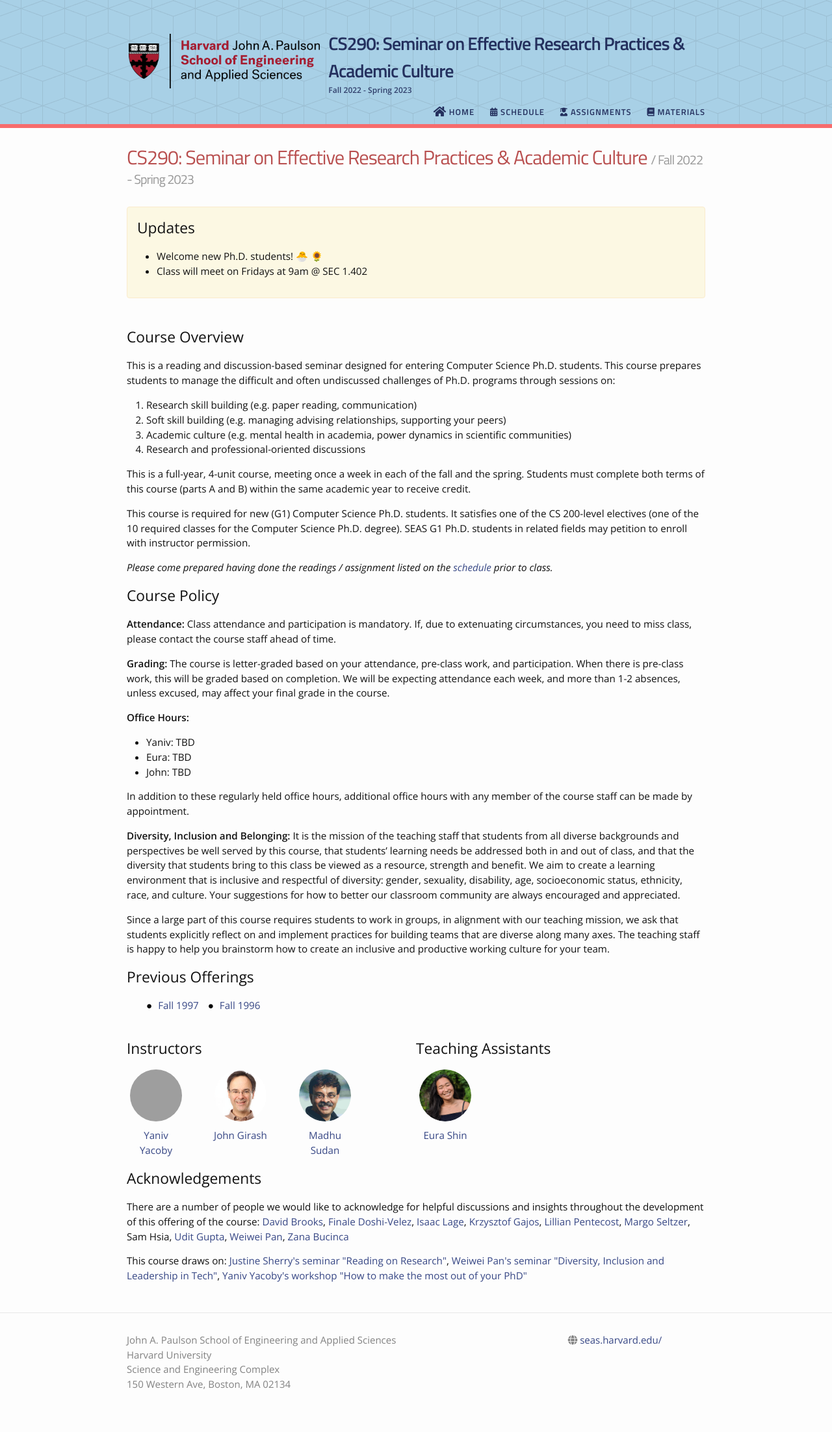
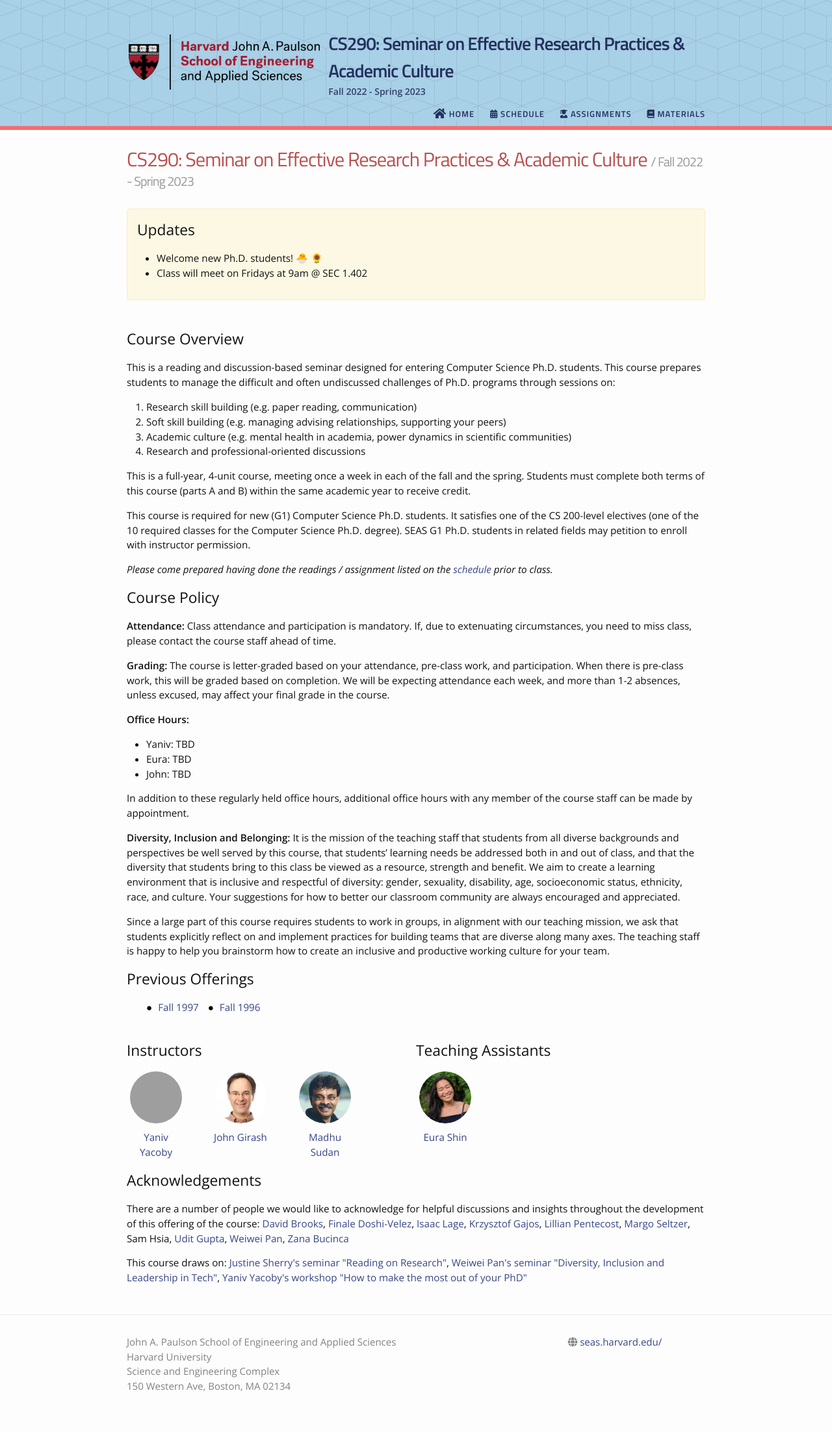
Before and after one commit to yanivyacoby/harvard-cs290, a Jekyll site: the page built from index.md, in a window 1280 px wide. Shown: the whole page at 65% size. Built offline with Jekyll 4.4.1, drawn with Linux system fonts in a browser that asks for light colours; nearby versions of some CDN libraries; our own code applies the rules of GitHub Pages for plain Markdown files; grey boxes are pictures that could not be loaded.

Commit message:
Update header.html

```diff
--- a/_includes/header.html
+++ b/_includes/header.html
@@ -8,7 +8,7 @@
           <br/>
           <span class="site-title"><a href="{{ site.baseurl }}/" title="{{ site.course_title }} / {{ site.course_semester }} - {{ site.schoolname }}"><b>{{ site.course_name }}</a></b></span>
           <br/>
-          <span class="coursesemeter" style="font-size: 12px;font-weight: bold;margin-top: 10px;display: block;">{{ site.course_semester }}</span>
+          <span class="coursesemeter" style="font-size: 14px;font-weight: bold;margin-top: 10px;display: block;">{{ site.course_semester }}</span>
           </td>
         </tr>
     </table>
```
